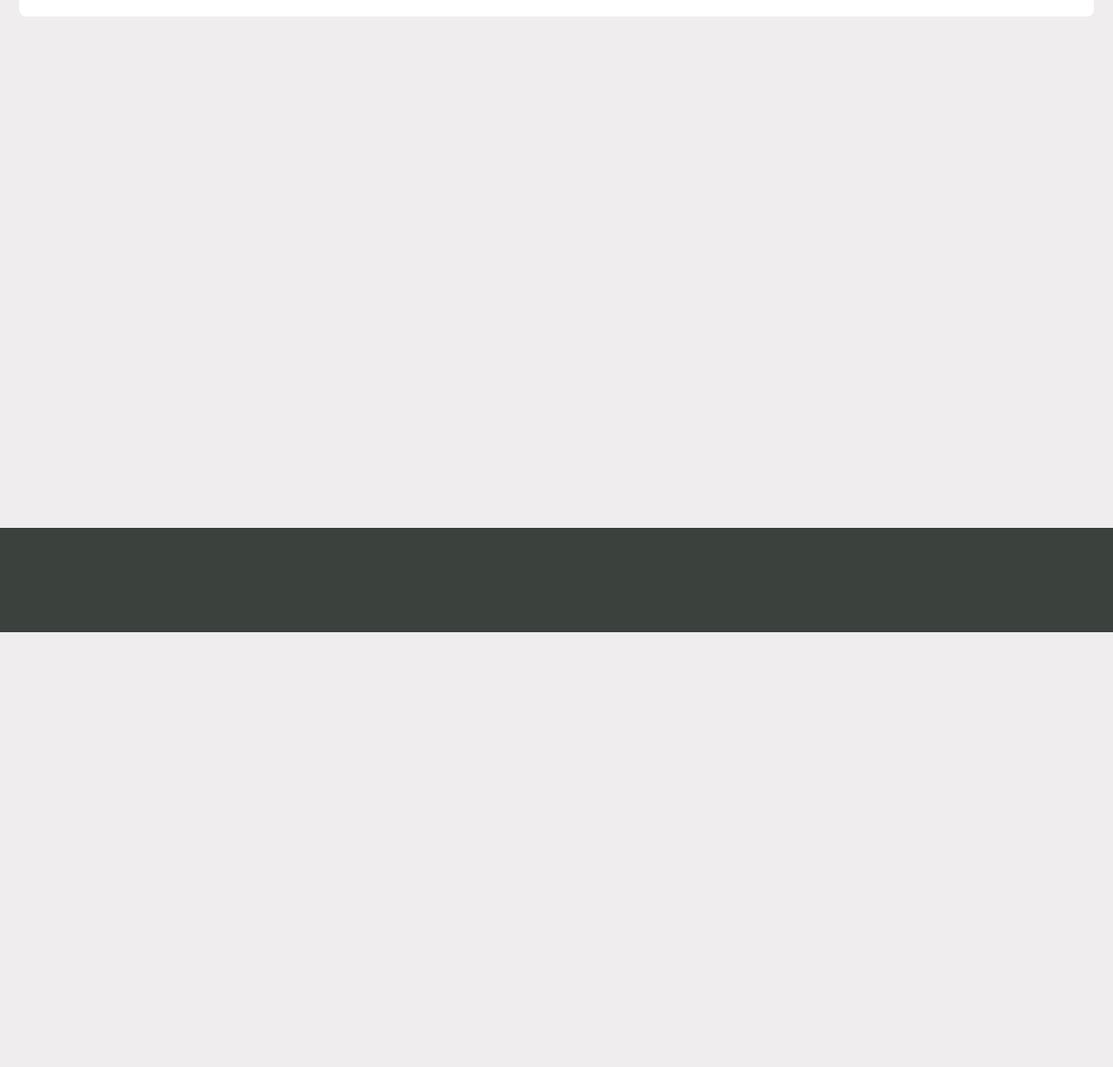
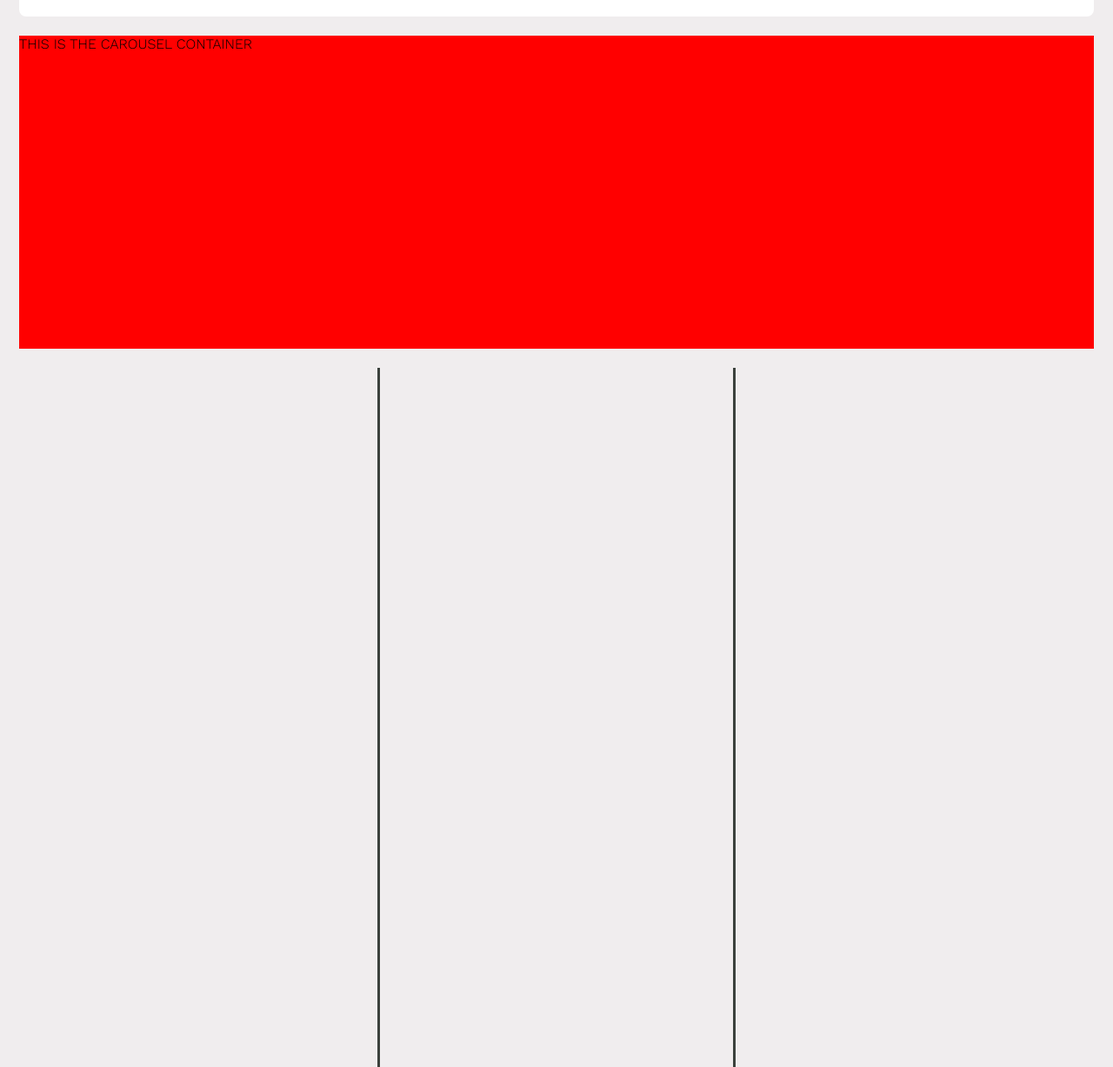
Before and after one commit to camilavinik/magazine, a plain HTML site: page index.html in a window 1280 px wide. Shown: the part 73-1300 px from the top of the page at 87% size. Before the commit the page ends 800 px from the top, so only its background shows below. Drawn offline with nearby package versions, Linux system fonts and the light colour scheme; a web font is replaced by a local one.

Commit message:
main page

```diff
--- a/common.css
+++ b/common.css
@@ -18,12 +18,13 @@
 body {
   display: grid;
   min-height: 100vh;
-  grid-template-rows: 1fr auto;
+  grid-template-rows: auto 1fr auto;
   background-color: var(--light);
 }
 
 header {
   position: sticky;
+  top: 22px;
   height: fit-content;
   margin: 22px;
   padding: 22px;
@@ -53,7 +54,15 @@ a {
   cursor: pointer;
 }
 
+main {
+  margin: 0 22px;
+  display: flex;
+  flex-direction: column;
+  gap: 22px
+}
+
 footer {
   min-height: 120px;
+  margin-top: 22px;
   background-color: var(--darkGreen);
 }
--- /dev/null
+++ b/index.css
@@ -0,0 +1,24 @@
+.carousel-container {
+  background-color: red;
+  width: 100%;
+  height: 360px;
+}
+
+.main-content {
+  display: grid;
+  grid-template-columns: 1fr 1fr 1fr;
+}
+
+.news-column {
+    display: flex;
+    flex-direction: column;
+    gap: 22px;
+    padding: 0 11px;
+    /* TODO: remove this height */
+    height: 500vh;
+}
+
+.middle-column {
+    border-left: solid var(--darkGreen) 3px;
+    border-right: solid var(--darkGreen) 3px;
+}
--- a/index.html
+++ b/index.html
@@ -12,6 +12,7 @@
       rel="stylesheet"
     />
     <link rel="stylesheet" href="common.css" />
+    <link rel="stylesheet" href="index.css" />
     <title>Document</title>
   </head>
   <body>
@@ -23,7 +24,17 @@
         <a><h4>Contact</h4></a>
       </nav>
     </header>
-    <main></main>
+    <main>
+      <div class="carousel-container">
+        <!-- TODO: REMOVE THIS TEXT -->
+        THIS IS THE CAROUSEL CONTAINER
+      </div>
+      <div class="main-content">
+        <div class="news-column"></div>
+        <div class="news-column middle-column"></div>
+        <div class="news-column"></div>
+      </div>
+    </main>
     <footer></footer>
   </body>
 </html>
```
